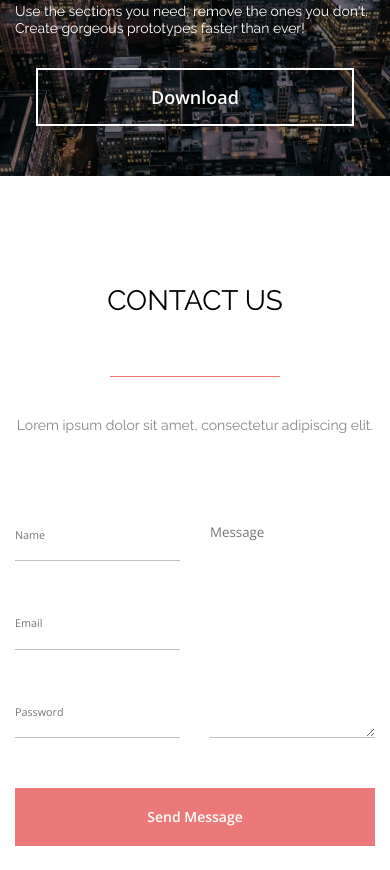
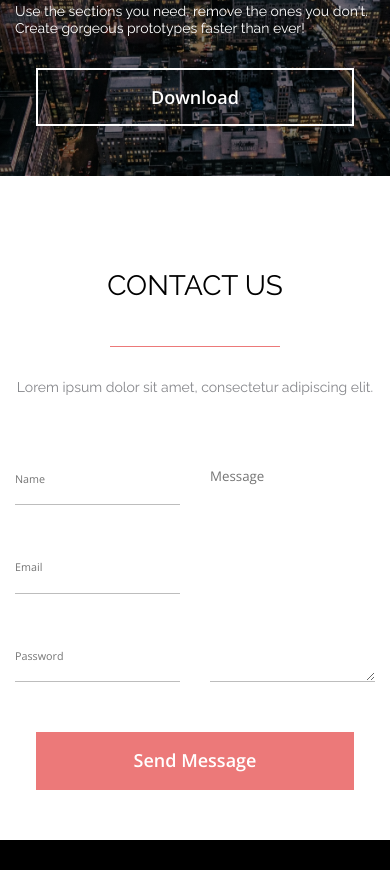
Before and after one commit to TkachenokPavel/TMS, a plain HTML site: page index.html in a window 390 px wide. Shown: the part 4452-5322 px from the top of the page. Drawn offline with nearby package versions, Linux system fonts and the light colour scheme.

Commit message:
Section Contact-Us has been adepted for max-width - 1024

```diff
--- a/css/blocks/contact-us.css
+++ b/css/blocks/contact-us.css
@@ -83,3 +83,24 @@
 .contact-us-form__button:active {
     background-color: #EC7979;
 }
+
+
+
+@media screen and (max-width:1024px) {
+    .contact-us__title {
+        line-height: 120px;
+    }
+
+    .contact-us__line {
+        padding-bottom: 32px;
+    }
+
+    .contact-us__subtitle {
+        padding-bottom: 72px;
+    }
+
+    .contact-us-form__button {
+        width: 318px;
+        font-size: 18px;
+    }
+}
```
